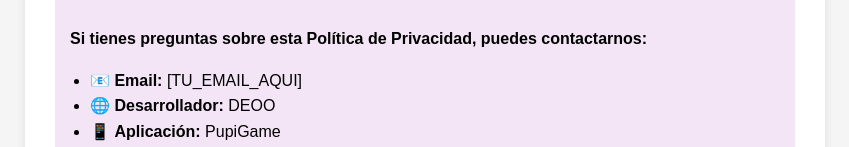
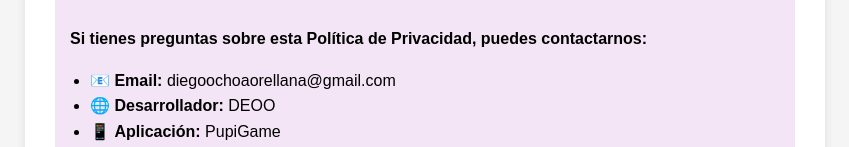
Before and after one commit to DiegoOchoa95/pupigame-privacy-policy, a plain HTML site: page index.html in a window 1280 px wide. Shown: the part 2309-2456 px from the top of the page, without its empty margins (215-1064 px from the left). Drawn offline with Linux system fonts and the light colour scheme.

Commit message:
index.html

```diff
--- a/index.html
+++ b/index.html
@@ -139,7 +139,7 @@
         <div class="contact">
             <p><strong>Si tienes preguntas sobre esta Política de Privacidad, puedes contactarnos:</strong></p>
             <ul>
-                <li>📧 <strong>Email:</strong> [TU_EMAIL_AQUI]</li>
+                <li>📧 <strong>Email:</strong> diegoochoaorellana@gmail.com</li>
                 <li>🌐 <strong>Desarrollador:</strong> DEOO</li>
                 <li>📱 <strong>Aplicación:</strong> PupiGame</li>
                 <li>📦 <strong>Paquete:</strong> com.deoo.deoo_pupigame_v2</li>
```
